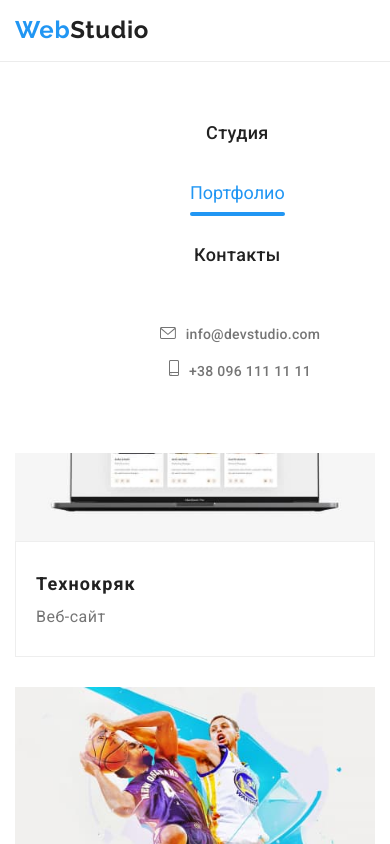
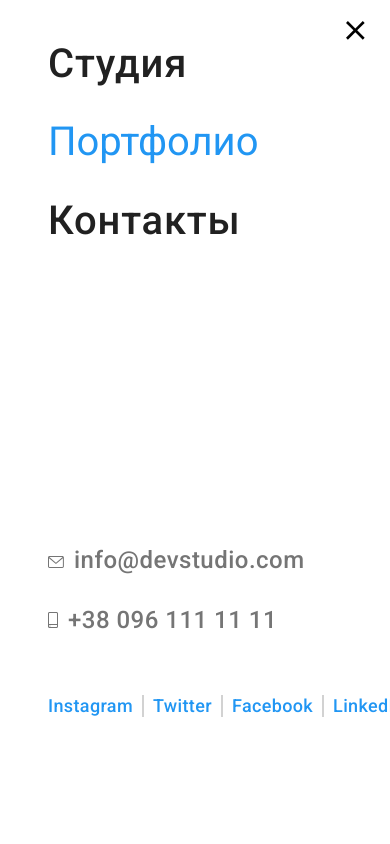
Before and after one commit to AlexRosly/goit-markup-hw-08, a plain HTML site: page portfolio.html in a window 390 px wide. Both pictures are taken after a click on the button 355 px from the left and 30 px from the top of the page. Shown: the top 844 px of the page. Drawn offline with nearby package versions, Linux system fonts and the light colour scheme.

Commit message:
Fixed bugs

```diff
--- a/portfolio.html
+++ b/portfolio.html
@@ -71,10 +71,11 @@
                     <li class="card-list__item">
                         <a href="#" class="card-list__link">
                             <div class="card-list__thumb">
-                                <img srcset="./images/technocryak/technocryak@1x.jpg 1x,
+                                <img class="card-list__img"
+                                srcset="./images/technocryak/technocryak@1x.jpg 1x,
                                 ./images/technocryak/technocryak@2x.jpg 2x"
                                 src="./images/technocryak/technocryak@1x.jpg"
-                                alt="Технокряк">
+                                alt="Технокряк" width="370">
                                 <p class="card-list__text">Технокряк это современная площадка распространения коронавируса.
                                     Компании используют эту платформу для цифрового
                                     шпионажа и атак на защищённые сервера конкурентов.
@@ -89,10 +90,10 @@
                     <li class="card-list__item">
                         <a href="#" class="card-list__link">
                             <div class="card-list__thumb">
-                                <img srcset="./images/poster/poster@1x.jpg 1x,
+                                <img class="card-list__img" srcset="./images/poster/poster@1x.jpg 1x,
                                 ./images/poster/poster@2x.jpg 2x"
                                 src="./images/poster/poster@1x.jpg"
-                                alt="Постер New Orlean vs Golden Star">
+                                alt="Постер New Orlean vs Golden Star" width="370">
                                 <p class="card-list__text">Технокряк это современная площадка распространения коронавируса.
                                     Компании используют эту платформу для цифрового
                                     шпионажа и атак на защищённые сервера конкурентов.
@@ -107,10 +108,10 @@
                     <li class="card-list__item">
                         <a href="#" class="card-list__link">
                             <div class="card-list__thumb">
-                                <img srcset="./images/restaurant/restaurant@1x.jpg 1x,
+                                <img class="card-list__img" srcset="./images/restaurant/restaurant@1x.jpg 1x,
                                 ./images/restaurant/restaurant@2x.jpg 2x"
                                 src="./images/restaurant/restaurant@1x.jpg"
-                                alt="Ресторан Seafood">
+                                alt="Ресторан Seafood" width="370">
                                 <p class="card-list__text">Технокряк это современная площадка распространения коронавируса.
                                     Компании используют эту платформу для цифрового
                                     шпионажа и атак на защищённые сервера конкурентов.
@@ -125,10 +126,10 @@
                     <li class="card-list__item">
                         <a href="#" class="card-list__link">
                             <div class="card-list__thumb">
-                                <img srcset="./images/prime/prime@1x.jpg 1x,
+                                <img class="card-list__img" srcset="./images/prime/prime@1x.jpg 1x,
                                 ./images/prime/prime@2x.jpg 2x"
                                 src="./images/prime/prime@1x.jpg"
-                                alt="Проект Prime">
+                                alt="Проект Prime" width="370">
                                 <p class="card-list__text">Технокряк это современная площадка распространения коронавируса.
                                     Компании используют эту платформу для цифрового
                                     шпионажа и атак на защищённые сервера конкурентов.
@@ -143,10 +144,10 @@
                     <li class="card-list__item">
                         <a href="#" class="card-list__link">
                             <div class="card-list__thumb">
-                                <img srcset="./images/boxes/boxes@1x.jpg 1x,
+                                <img class="card-list__img" srcset="./images/boxes/boxes@1x.jpg 1x,
                                 ./images/boxes/boxes@2x.jpg 2x"
                                 src="./images/boxes/boxes@1x.jpg"
-                                alt="Проект Boxes">
+                                alt="Проект Boxes" width="370">
                                 <p class="card-list__text">Технокряк это современная площадка распространения коронавируса.
                                     Компании используют эту платформу для цифрового
                                     шпионажа и атак на защищённые сервера конкурентов.
@@ -161,10 +162,10 @@
                     <li class="card-list__item">
                         <a href="#" class="card-list__link">
                             <div class="card-list__thumb">
-                                <img srcset="./images/inspiration/inspiration@1x.jpg 1x,
+                                <img class="card-list__img" srcset="./images/inspiration/inspiration@1x.jpg 1x,
                                 ./images/inspiration/inspiration@2x.jpg 2x"
                                 src="./images/inspiration/inspiration@1x.jpg"
-                                alt="Inspiration has no Borders">
+                                alt="Inspiration has no Borders" width="370">
                                 <p class="card-list__text">Технокряк это современная площадка распространения коронавируса.
                                     Компании используют эту платформу для цифрового
                                     шпионажа и атак на защищённые сервера конкурентов.
@@ -179,10 +180,10 @@
                     <li class="card-list__item">
                         <a href="#" class="card-list__link">
                             <div class="card-list__thumb">
-                                <img srcset="./images/edition/edition@1x.jpg 1x,
+                                <img class="card-list__img" srcset="./images/edition/edition@1x.jpg 1x,
                                 ./images/edition/edition@2x.jpg 2x"
                                 src="./images/edition/edition@1x.jpg"
-                                alt="Издание Limited Edition">
+                                alt="Издание Limited Edition" width="370">
                                 <p class="card-list__text">Технокряк это современная площадка распространения коронавируса.
                                     Компании используют эту платформу для цифрового
                                     шпионажа и атак на защищённые сервера конкурентов.
@@ -197,10 +198,10 @@
                     <li class="card-list__item">
                         <a href="#" class="card-list__link">
                             <div class="card-list__thumb">
-                                <img srcset="./images/lab/lab@1x.jpg 1x,
+                                <img class="card-list__img" srcset="./images/lab/lab@1x.jpg 1x,
                                 ./images/lab/lab@2x.jpg 2x"
                                 src="./images/lab/lab@1x.jpg"
-                                alt="Проект LAB">
+                                alt="Проект LAB" width="370">
                                 <p class="card-list__text">Технокряк это современная площадка распространения коронавируса.
                                     Компании используют эту платформу для цифрового
                                     шпионажа и атак на защищённые сервера конкурентов.
@@ -215,10 +216,10 @@
                     <li class="card-list__item">
                         <a href="#" class="card-list__link">
                             <div class="card-list__thumb">
-                                <img srcset="./images/business/business@1x.jpg 1x,
+                                <img class="card-list__img" srcset="./images/business/business@1x.jpg 1x,
                                 ./images/business/business@2x.jpg 2x"
                                 src="./images/business/business@1x.jpg"
-                                alt="Growing Business">
+                                alt="Growing Business" width="370">
                                 <p class="card-list__text">Технокряк это современная площадка распространения коронавируса.
                                     Компании используют эту платформу для цифрового
                                     шпионажа и атак на защищённые сервера конкурентов.
@@ -306,9 +307,9 @@
                 <use class="icon-cross" href="./images/webstudio-icon.svg#icon-cross"></use>
             </svg>
         </button>
-        <div class="mobile-menu">
+        <!-- <div class="mobile-menu">
             <a href="#" class="mobile-menu__logo"><span class="mobile-menu__logo-initial">Web</span>Studio</a>
-        </div>
+        </div> -->
         <ul class="mobile-site-nav">
             <li class="mobile-site-nav__item">
                 <a href="./index.html" class="mobile-site-nav__link">Студия</a>
@@ -338,6 +339,28 @@
                 </a>
             </li>
         </ul>
+        <ul class="mobile-social">
+            <li class="mobile-social__item">
+                <a class="mobile-social__link mobile-contacts__link--line">
+                    Instagram
+                </a>
+            </li>
+            <li class="mobile-social__item">
+                <a class="mobile-social__link mobile-contacts__link--line">
+                    Twitter
+                </a>
+            </li>
+            <li class="mobile-social__item">
+                <a class="mobile-social__link mobile-contacts__link--line">
+                    Facebook
+                </a>
+            </li>
+            <li class="mobile-social__item">
+                <a class="mobile-social__link">
+                    LinkedIn
+                </a>
+            </li>
+        </ul>
     </div>
 
     <script src="./js/menu.js"></script>
--- a/sass/components/_customers.scss
+++ b/sass/components/_customers.scss
@@ -17,6 +17,7 @@
   letter-spacing: var(--main-letter-spacing);
 
   @media screen and (min-width: 1200px) {
+    padding-bottom: 50px;
     font-size: 36px;
   }
 }
--- a/sass/components/_header.scss
+++ b/sass/components/_header.scss
@@ -1,4 +1,5 @@
 .header {
+  position: relative;
   border-bottom-width: 1px;
   border-bottom-color: #ececec;
   border-bottom-style: solid;
@@ -178,15 +179,17 @@
   display: none;
   position: absolute;
   top: 0%;
-  left: 0%;
-  min-height: 453px;
-  min-width: 480px;
+  right: 0%;
+  width: 100vw;
+  height: 100vh;
+  // min-height: 796px;
+  // min-width: 480px;
   background-color: var(--card-list-color);
   visibility: visible;
   opacity: 1;
   transition: 500ms opacity linear;
 
-  @media screen and (min-width: 481px) {
+  @media screen and (min-width: 768px) {
     display: none;
   }
 }
@@ -201,32 +204,8 @@
   height: 40px;
 }
 
-.mobile-menu {
-  padding-left: 15px;
-  padding-top: 16px;
-  padding-bottom: 16px;
-
-  border-bottom-width: 1px;
-  border-bottom-color: #ececec;
-  border-bottom-style: solid;
-}
-
-.mobile-menu__logo {
-  color: var(--primary-text-color);
-  font-family: var(--logo-font-family);
-  font-weight: var(--bold-font-weight);
-  font-size: 24px;
-  line-height: 1.2;
-  letter-spacing: var(--main-letter-spacing);
-}
-
-.mobile-menu__logo-initial {
-  color: var(--link-hover-color);
-  font-family: var(--logo-font-family);
-  font-weight: var(--bold-font-weight);
-  font-size: 24px;
-  line-height: 1.2;
-  letter-spacing: var(--main-letter-spacing);
+.menu-container {
+  padding: 40px 48px;
 }
 
 .menu__button-open {
@@ -246,7 +225,7 @@
     fill: var(--link-hover-color);
   }
 
-  @media screen and (min-width: 481px) {
+  @media screen and (min-width: 768px) {
     display: none;
   }
 }
@@ -272,15 +251,13 @@
 .mobile-site-nav {
   display: inline-flex;
   flex-direction: column;
-  align-items: center;
   margin: 0;
-  padding: 60px 190px;
-  text-align: center;
+  padding-left: 0;
 }
 
 .mobile-site-nav__item {
   position: relative;
-  padding-top: 40px;
+  padding-top: 32px;
 
   &:first-child {
     padding-top: 0;
@@ -290,7 +267,37 @@
 .mobile-site-nav__link {
   color: var(--primary-text-color);
   font-weight: var(--middle-font-weight);
-  font-size: 18px;
+  font-size: 40px;
+  line-height: 1.175;
+  letter-spacing: 0.02em;
+
+  transition: var(--animation);
+
+  &:hover,
+  &:focus {
+    color: var(--link-hover-color);
+  }
+}
+
+.mobile-site-nav__link--current {
+  font-size: 40px;
+  color: var(--link-hover-color);
+}
+
+.mobile-contacts {
+  margin: 0;
+  padding: 0;
+  margin-top: 302px;
+}
+
+.mobile-contacts__item:not(:last-child) {
+  margin-bottom: 32px;
+}
+
+.mobile-contacts__link {
+  color: var(--text-title-color);
+  font-weight: var(--middle-font-weight);
+  font-size: 24px;
   line-height: 1.167;
   letter-spacing: 0.02em;
 
@@ -302,48 +309,40 @@
   }
 }
 
-.mobile-site-nav__link--current {
+.mobile-contacts__link--tel {
+  font-size: 34px;
+  line-height: 1.176;
+  color: var(--link-hover-color);
+}
+
+.mobile-social {
+  display: flex;
+  padding: 0;
+  margin-top: 64px;
+}
+
+.mobile-social__item:not(:last-child) {
+  margin-right: 20px;
+}
+
+.mobile-social__link {
+  position: relative;
+  font-weight: var(--middle-font-weight);
   font-size: 18px;
+  line-height: 1.222px;
+  letter-spacing: 0.02em;
   color: var(--link-hover-color);
+}
 
+.mobile-contacts__link--line {
   &::after {
     content: '';
     position: absolute;
-    bottom: -12px;
-    left: 0;
-    width: 100%;
-    height: 4px;
-    border-radius: 2px;
-    background-color: var(--link-hover-color);
-    opacity: 0;
-  }
-
-  &::after {
-    opacity: 1;
+    top: 10px;
+    right: -21px;
+    width: 22px;
+    height: 0;
+    border: 1px solid rgba(33, 33, 33, 0.2);
+    transform: rotate(90deg);
   }
 }
-
-.mobile-contacts {
-  text-align: center;
-  margin: 0;
-  padding: 0;
-}
-
-.mobile-contacts__item:not(:last-child) {
-  margin-bottom: 16px;
-}
-
-.mobile-contacts__link {
-  color: var(--text-title-color);
-  font-weight: var(--middle-font-weight);
-  font-size: 14px;
-  line-height: 1.1;
-  letter-spacing: 0.02em;
-
-  transition: var(--animation);
-
-  &:hover,
-  &:focus {
-    color: var(--link-hover-color);
-  }
-}
--- a/sass/components/_specialites.scss
+++ b/sass/components/_specialites.scss
@@ -69,13 +69,16 @@
 .specialites__title {
   margin-top: 30px;
   margin-bottom: 10px;
-  text-align: center;
   color: var(--primary-text-color);
   font-weight: var(--bold-font-weight);
   font-size: 14px;
   line-height: 1.1;
   letter-spacing: var(--main-letter-spacing);
   text-transform: var(--uppercase-text-transform);
+
+  @media screen and (max-width: 767px) {
+    text-align: center;
+  }
 }
 
 .specialites__text {
--- a/sass/components/_team.scss
+++ b/sass/components/_team.scss
@@ -17,6 +17,7 @@
   letter-spacing: var(--main-letter-spacing);
 
   @media screen and (min-width: 1200px) {
+    margin-bottom: 50px;
     font-size: 36px;
   }
 }
--- a/sass/portfolio/_card-list.scss
+++ b/sass/portfolio/_card-list.scss
@@ -9,6 +9,7 @@
 
 .card-list__item {
   background: var(--card-list-color);
+  display: flex;
 
   &:hover,
   &:focus {
@@ -59,7 +60,20 @@
   }
 }
 
+.card-list__link {
+  display: flex;
+  flex-direction: column;
+}
+
+.card-list__img {
+  height: 100%;
+  width: 100%;
+  object-fit: cover;
+}
+
 .card-list__thumb {
+  height: 294px;
+  width: 100%;
   position: relative;
   overflow: hidden;
 
@@ -90,6 +104,7 @@
 }
 
 .description {
+  flex-grow: 1;
   background: var(--second-text-color);
   border: 1px solid var(--border-color);
   box-sizing: border-box;
--- a/sass/portfolio/_filter.scss
+++ b/sass/portfolio/_filter.scss
@@ -23,6 +23,9 @@
     justify-content: center;
     margin-bottom: 30px;
   }
+  @media screen and (min-width: 1200px) {
+    margin-bottom: 50px;
+  }
 }
 
 .filter-list__item {
@@ -45,7 +48,7 @@
 
   color: var(--primary-text-color);
 
-  font-weight: var(--normal-font-weight);
+  font-weight: var(--middle-font-weight);
   font-size: 16px;
   line-height: 1.6;
   letter-spacing: var(--main-letter-spacing);
```
Also changed, not shown: index.html (+28 -12 lines), css/main.css, css/main.min.css, 2 other files.
